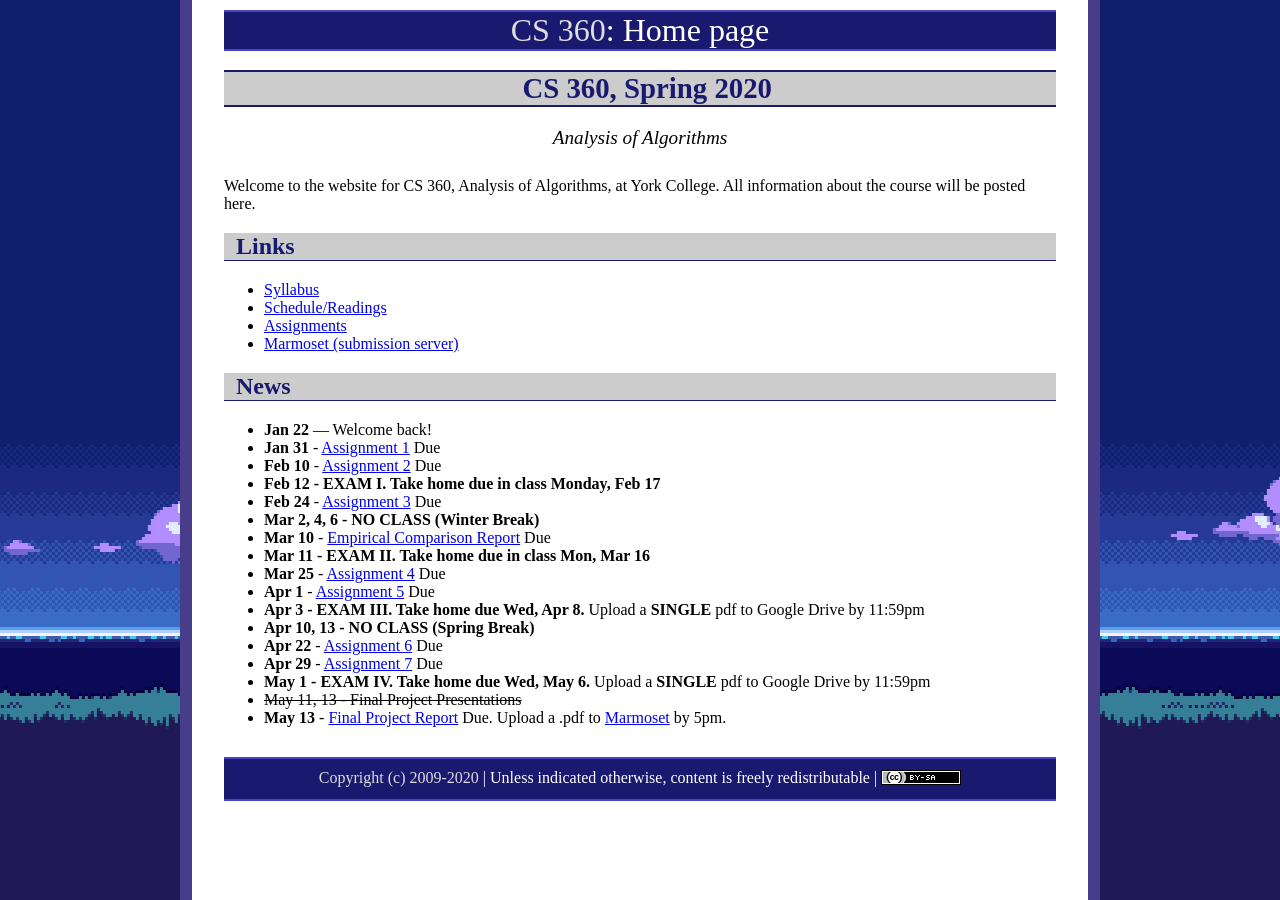
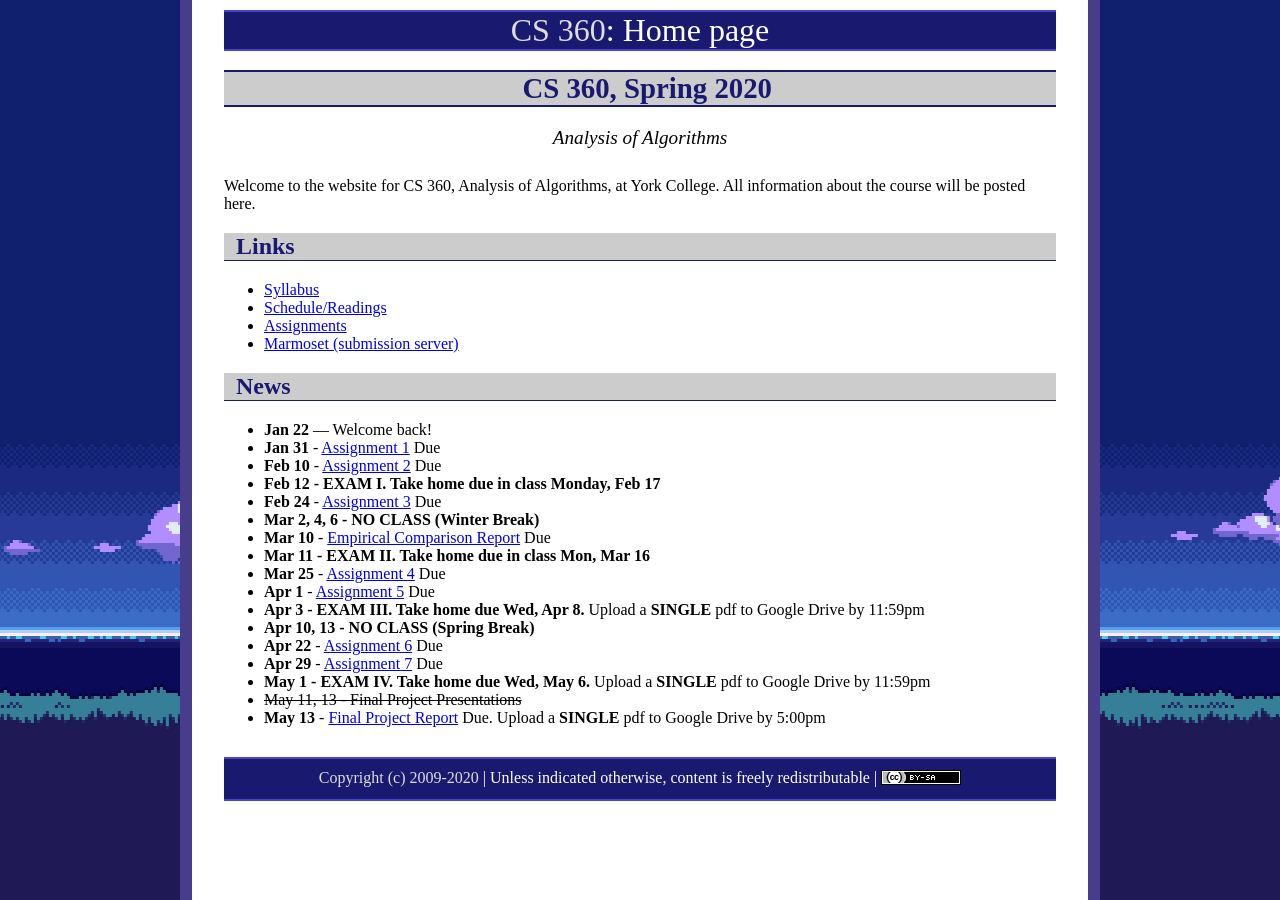
Before and after one commit to ycpcs/cs360-spring2020, a Jekyll site: the page built from index.md, in a window 1280 px wide. Built offline with Jekyll 4.4.1, drawn with Linux system fonts in a browser that asks for light colours.

Commit message:
update index
update index

```diff
--- a/index.md
+++ b/index.md
@@ -34,7 +34,7 @@ Welcome to the website for CS 360, Analysis of Algorithms, at York College.  All
 * **Apr 29** - [Assignment 7](assign/assign07.html) Due
 * **May 1 - EXAM IV. Take home due Wed, May 6.** Upload a **SINGLE** pdf to Google Drive by 11:59pm
 * <strike>May 11, 13 - Final Project Presentations</strike>
-* **May 13** - [Final Project Report](assign/finalproj.html) Due. Upload a .pdf to [Marmoset](https://cs.ycp.edu/marmoset/login) by 5pm.
+* **May 13** - [Final Project Report](assign/finalproj.html) Due. Upload a **SINGLE** pdf to Google Drive by 5:00pm
 
 <!--
 * **May 11, 13** - [Final Project Presentations](assign/finalproj.html)
```
Also changed, not shown: assign/finalproj.md (+1 -1 lines).
